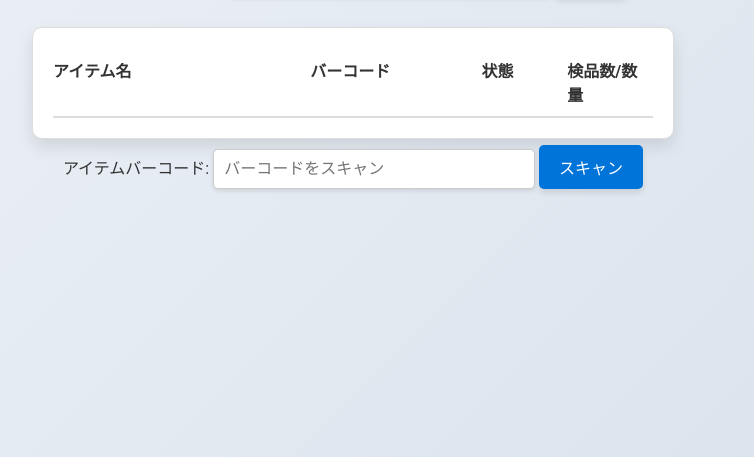
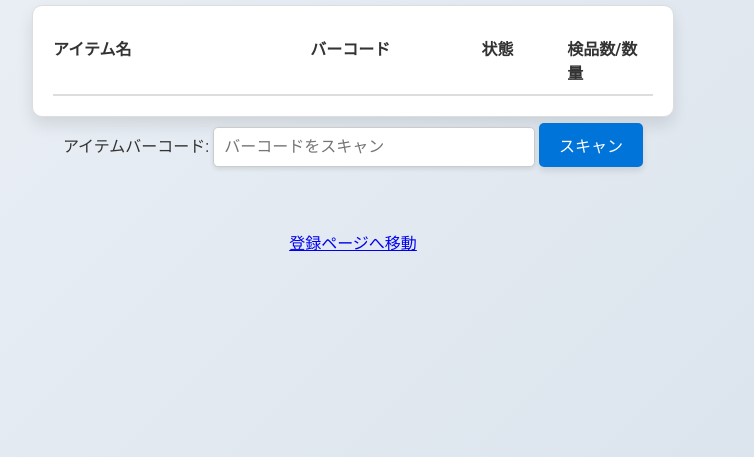
Before and after one commit to bottical/inspection, a plain HTML site: page inspection.html in a window 1280 px wide. Shown: the part 383-840 px from the top of the page, without its empty margins (287-1041 px from the left). Drawn offline with Linux system fonts and the light colour scheme.

Commit message:
Update inspection.html

```diff
--- a/inspection.html
+++ b/inspection.html
@@ -40,6 +40,11 @@
 
     <p id="statusMessage"></p>
 
+        <!-- 検品ページへのリンク -->
+    <div style="margin-top: 20px;">
+        <a href="index.html" class="button-link">登録ページへ移動</a>
+    </div>
+
     <script src="app.js"></script>
 </body>
 </html>
```
